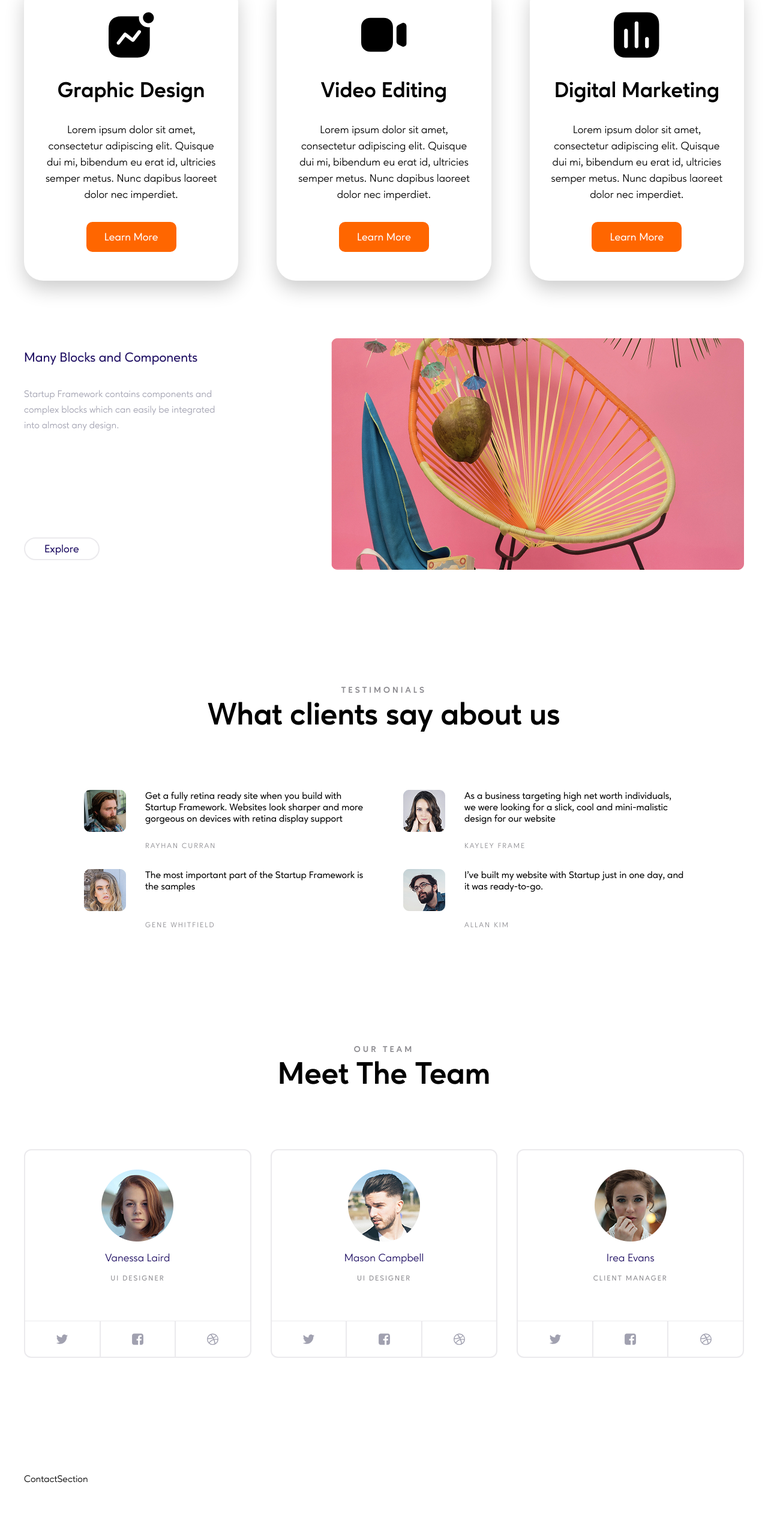
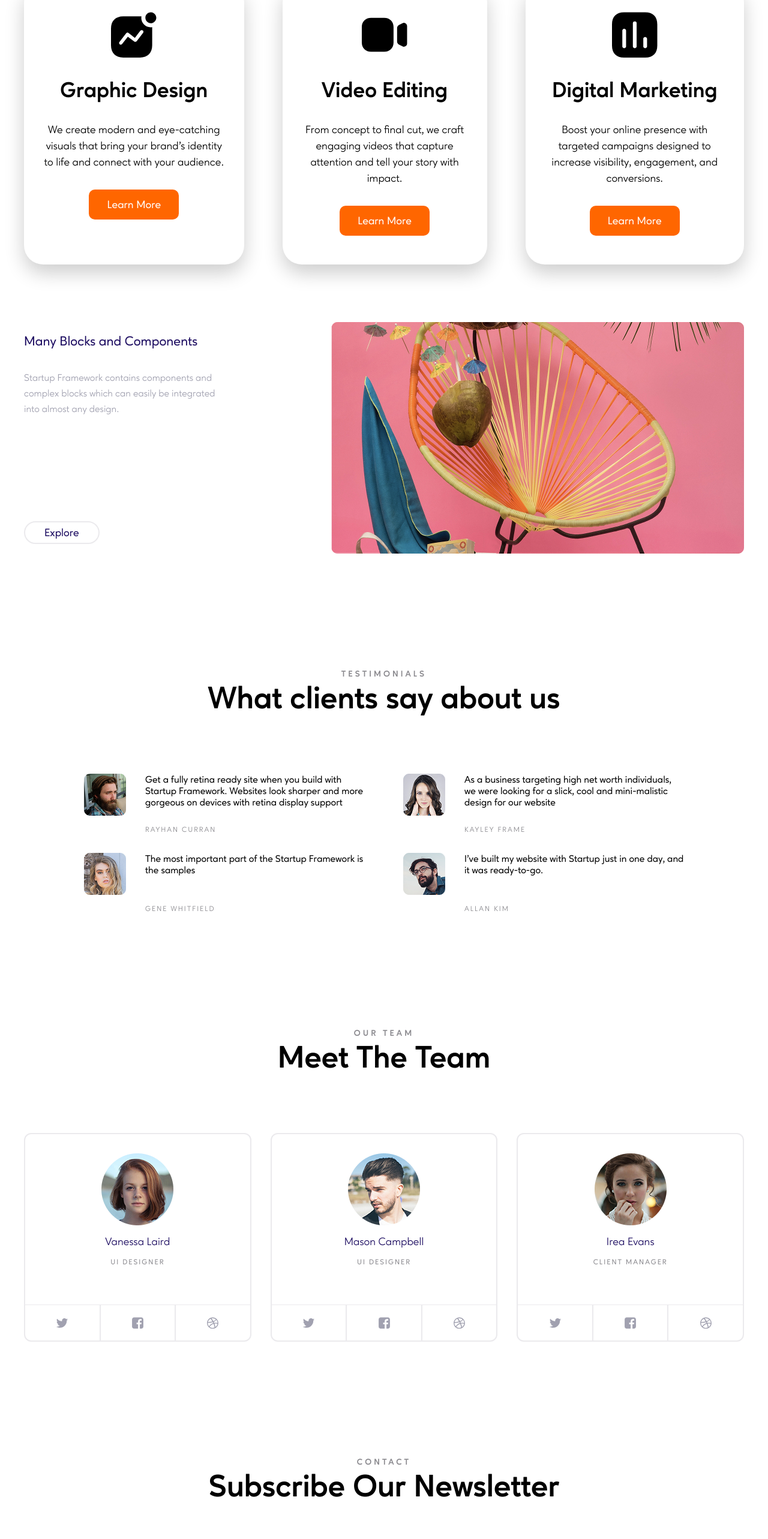
Before and after one commit to JoseAMota11/agency-landing-page, a React (Vite) app: page / in a window 1280 px wide. Shown: the part 1212-3778 px from the top of the page at 60% size. Built offline with nearby package versions, Linux system fonts and the light colour scheme.

Commit message:
:lipstick: Styling contact-section component

```diff
--- a/src/components/card.tsx
+++ b/src/components/card.tsx
@@ -5,11 +5,6 @@ export default function Card({ children }: { children: React.ReactNode }) {
   return (
     <div className="card-container">
       {children}
-      <p className="card-description">
-        Lorem ipsum dolor sit amet, consectetur adipiscing elit. Quisque dui mi,
-        bibendum eu erat id, ultricies semper metus. Nunc dapibus laoreet dolor
-        nec imperdiet.
-      </p>
       <Button>Learn More</Button>
     </div>
   );
@@ -19,6 +14,14 @@ Card.Image = function Image({ src, alt }: { src: string; alt: string }) {
   return <img src={src} alt={alt} className="card-image" />;
 };
 
+Card.Description = function Description({
+  children,
+}: {
+  children: React.ReactNode;
+}) {
+  return <p className="card-description">{children}</p>;
+};
+
 Card.Title = function Title({ children }: { children: React.ReactNode }) {
   return <h4 className="card-title">{children}</h4>;
 };
--- /dev/null
+++ b/src/components/contact-section.css
@@ -0,0 +1,37 @@
+.contact-section {
+  .contact-section--title {
+    font-size: 14px;
+    text-align: center;
+    letter-spacing: 4px;
+    color: #8a898e;
+  }
+
+  .contact-section--description {
+    text-align: center;
+    font-size: 52px;
+  }
+
+  .contact-section--content-container {
+    margin-top: 6rem;
+    display: flex;
+    gap: 4rem;
+
+    .contact-section--content {
+      display: flex;
+      flex-direction: column;
+      justify-content: center;
+      gap: 2rem;
+
+      .contact-section--paragraph {
+      }
+
+      .contact-section--input {
+        height: 50px;
+        border-radius: 32px;
+        border: none;
+        box-shadow: 0 10px 24px rgba(0, 0, 0, 0.2);
+        text-indent: 1rem;
+      }
+    }
+  }
+}
--- a/src/components/contact-section.tsx
+++ b/src/components/contact-section.tsx
@@ -1,5 +1,29 @@
+import './contact-section.css';
+import Image3 from '../assets/image-3.png';
+import Button from './button';
+
 function ContactSection() {
-  return <section>ContactSection</section>;
+  return (
+    <section className="contact-section">
+      <h3 className="contact-section--title">CONTACT</h3>
+      <h2 className="contact-section--description">Subscribe Our Newsletter</h2>
+      <div className="contact-section--content-container">
+        <img src={Image3} alt="Image 3" className="contact-section--image" />
+        <div className="contact-section--content">
+          <p className="contact-section--paragraph">
+            Join our community and be the first to know about new updates,
+            special promotions, and useful tips every week.
+          </p>
+          <input
+            type="text"
+            placeholder="Your E-mail here..."
+            className="contact-section--input"
+          />
+          <Button>Subscribe Our Newsletter</Button>
+        </div>
+      </div>
+    </section>
+  );
 }
 
 export default ContactSection;
--- a/src/components/service-section.tsx
+++ b/src/components/service-section.tsx
@@ -14,14 +14,26 @@ function ServiceSection() {
         <Card>
           <Card.Image src={Icon2} alt="Icon 2" />
           <Card.Title>Graphic Design</Card.Title>
+          <Card.Description>
+            We create modern and eye-catching visuals that bring your brand’s
+            identity to life and connect with your audience.
+          </Card.Description>
         </Card>
         <Card>
           <Card.Image src={Icon3} alt="Icon 3" />
           <Card.Title>Video Editing</Card.Title>
+          <Card.Description>
+            From concept to final cut, we craft engaging videos that capture
+            attention and tell your story with impact.
+          </Card.Description>
         </Card>
         <Card>
           <Card.Image src={Icon4} alt="Icon 4" />
           <Card.Title>Digital Marketing</Card.Title>
+          <Card.Description>
+            Boost your online presence with targeted campaigns designed to
+            increase visibility, engagement, and conversions.
+          </Card.Description>
         </Card>
       </div>
       <div className="service-section--container">
```
